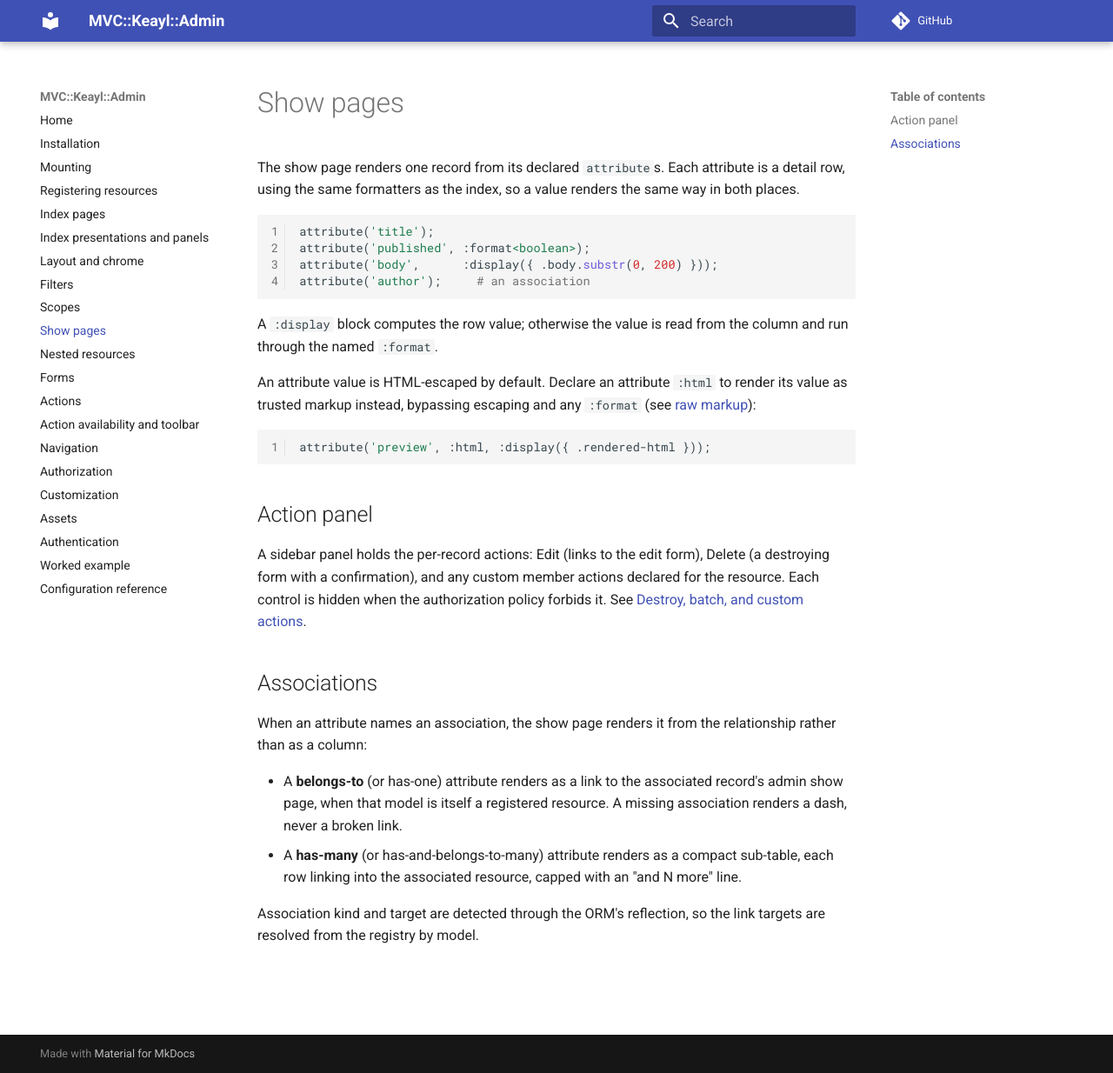
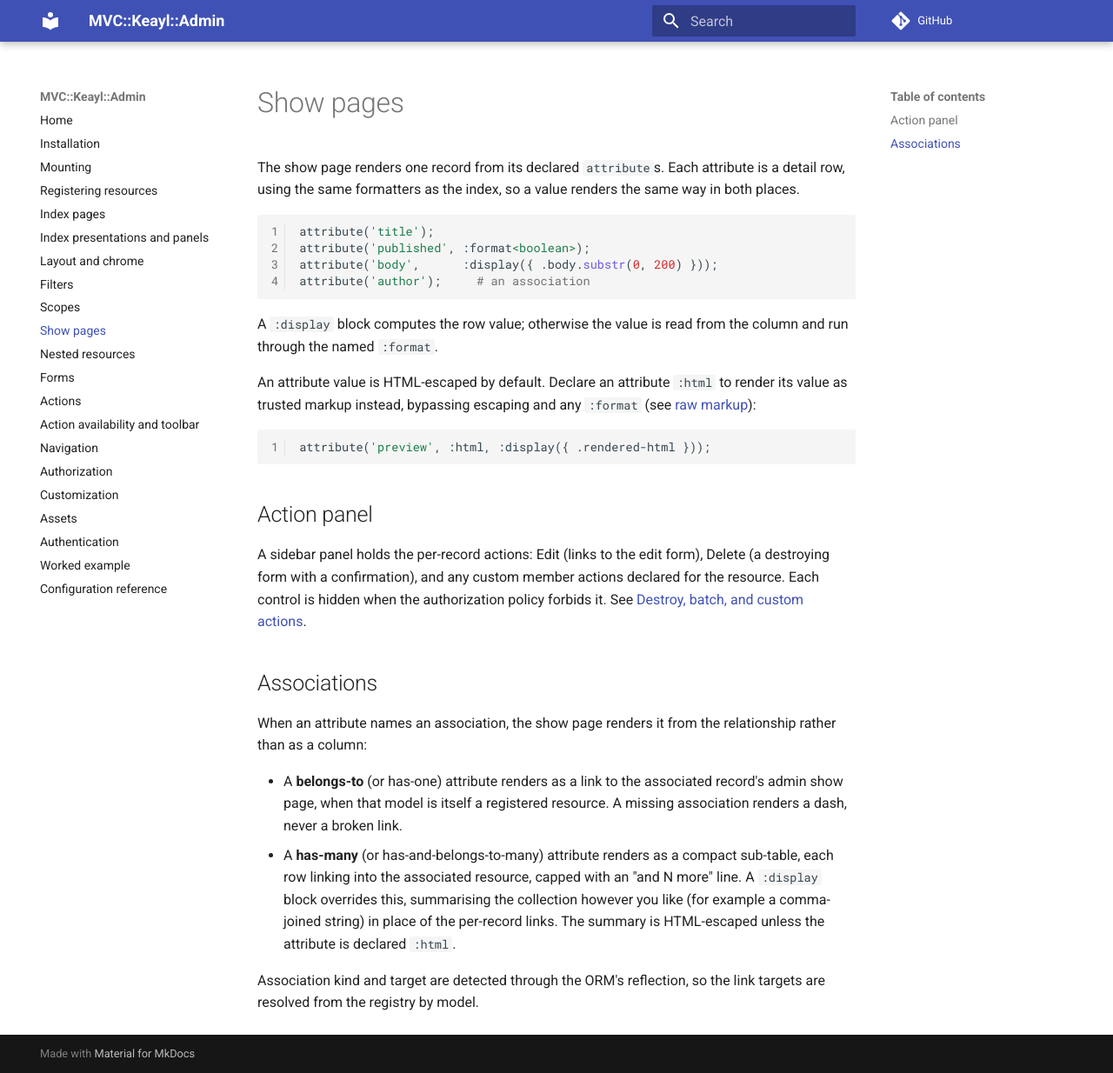
Before and after one commit to gdonald/MVC-Keayl-Admin, an MkDocs documentation site: the page built from docs-src/docs/show-pages.md, in a window 1280 px wide and 1234 px high. Shown: the whole window at 87% size. Built offline with MkDocs 1.6.1 and Material for MkDocs 9.7.7, drawn with Linux system fonts in a browser that asks for light colours; comment, search, counter and statistics services are not loaded.

Commit message:
Optionally display associations as strings

```diff
--- a/docs-src/docs/show-pages.md
+++ b/docs-src/docs/show-pages.md
@@ -39,7 +39,9 @@ relationship rather than as a column:
   missing association renders a dash, never a broken link.
 - A **has-many** (or has-and-belongs-to-many) attribute renders as a compact
   sub-table, each row linking into the associated resource, capped with an "and
-  N more" line.
+  N more" line. A `:display` block overrides this, summarising the collection
+  however you like (for example a comma-joined string) in place of the per-record
+  links. The summary is HTML-escaped unless the attribute is declared `:html`.
 
 Association kind and target are detected through the ORM's reflection, so the
 link targets are resolved from the registry by model.
```
Also changed, not shown: 4 other files.
